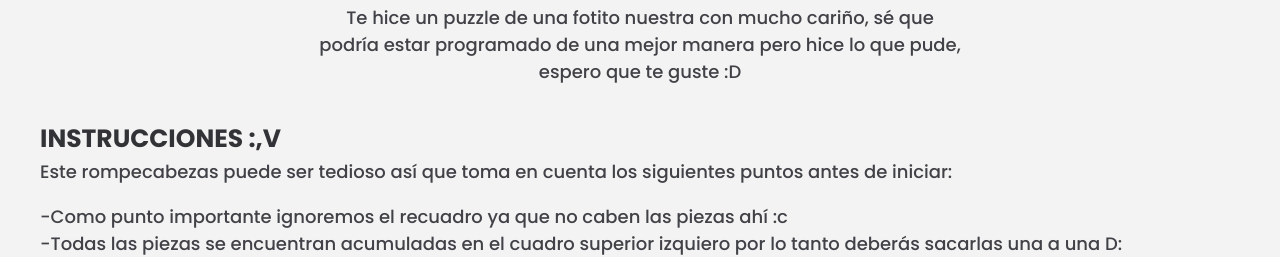
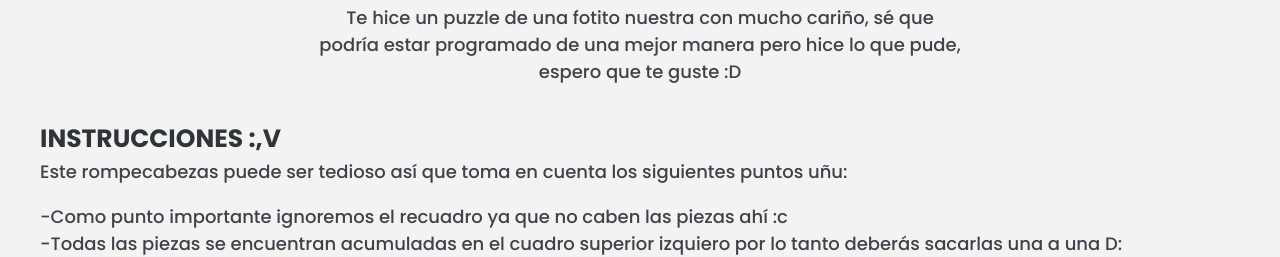
Before and after one commit to melisdpr/melisdpr.github.io, a plain HTML site: page index.html in a window 1280 px wide. Shown: the part 2230-2487 px from the top of the page. Drawn offline with Linux system fonts and the light colour scheme.

Commit message:
Update index.html

```diff
--- a/index.html
+++ b/index.html
@@ -70,7 +70,7 @@
                 guste :D</p>
                 <h2 class="instrucciones">Instrucciones :,v</h2>
                 <p class="instrucciones-parrafo">Este rompecabezas puede ser tedioso así que toma en cuenta los siguientes
-                    puntos antes de iniciar:
+                    puntos uñu:
                 </p>
                 <br>
                 <div class="lista">
```
